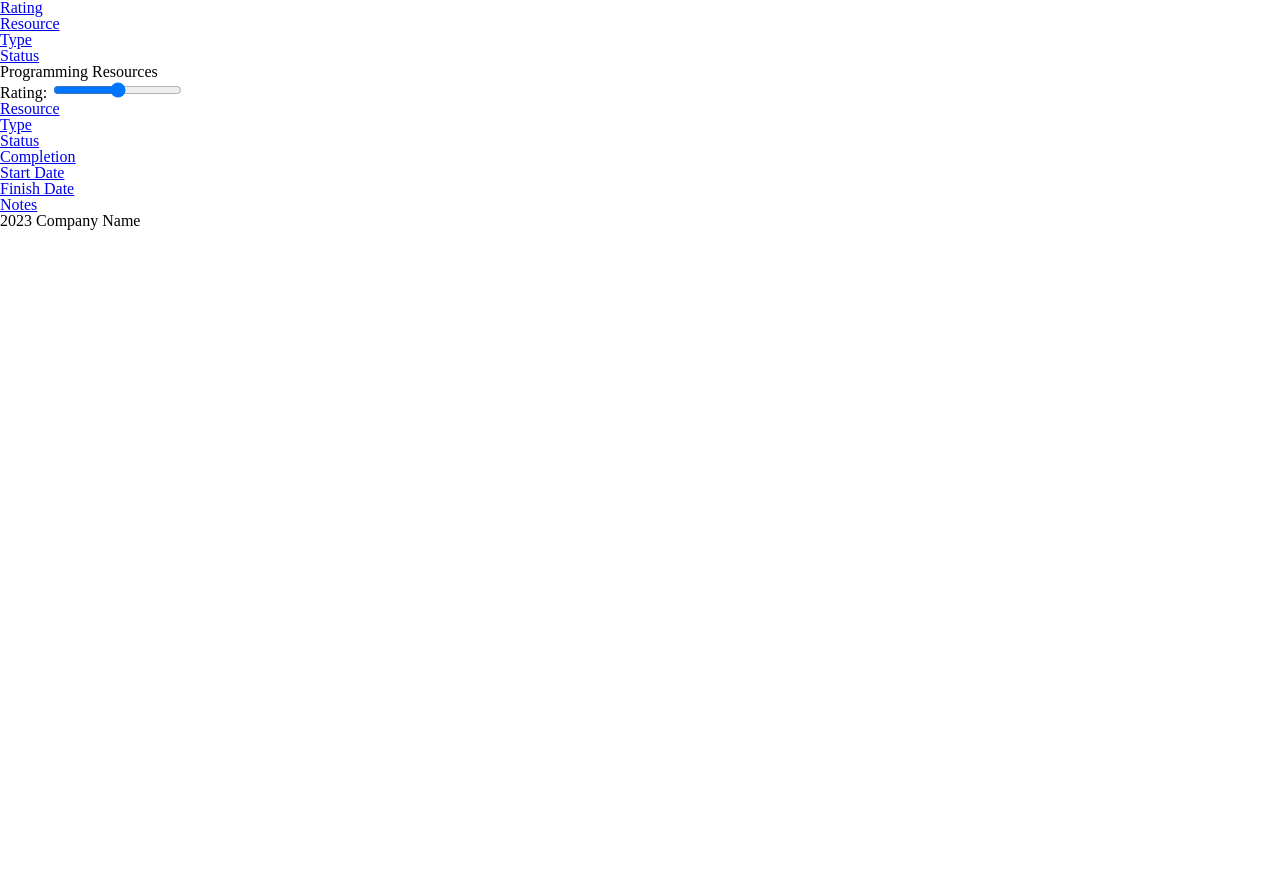
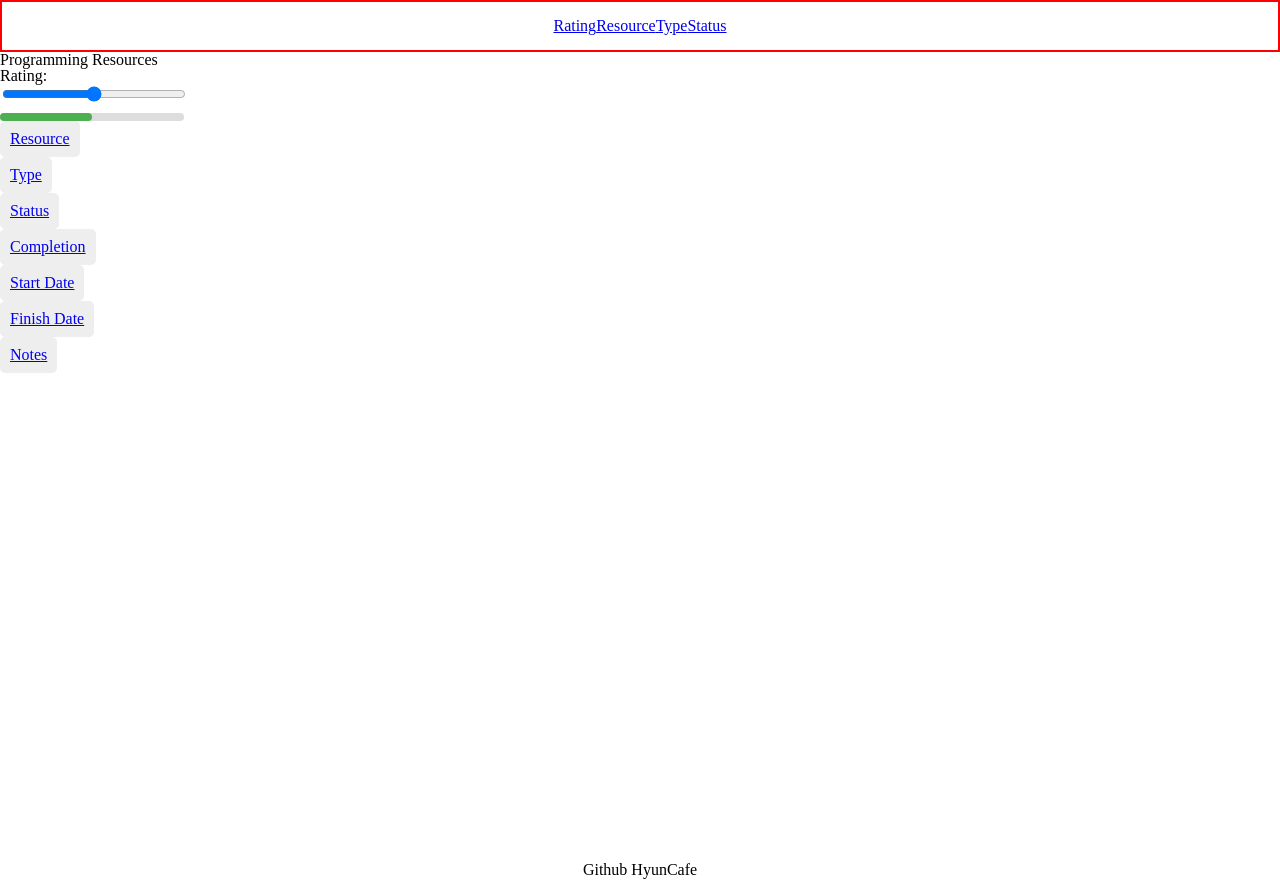
Before and after one commit to HyunCafe/odin-library, a plain HTML site: page index.html in a window 1280 px wide. Before the commit the page ends 800 px from the top, so only its background shows below. Drawn offline with nearby package versions, Linux system fonts and the light colour scheme.

Commit message:
Add: Adding some CSS structure

```diff
--- a/index.html
+++ b/index.html
@@ -43,7 +43,7 @@
     </main>
 
     <footer class="site-footer">
-       <p>2023 Company Name</p>
+       <p>Github HyunCafe</p>
     </footer>
     <script src="script.js" defer></script>
 </body>
--- a/styles.css
+++ b/styles.css
@@ -0,0 +1,67 @@
+/* Global Styles */
+  ul {
+    list-style: none;
+  }
+
+  /* Header Navbar */
+  .site-header {
+    display: flex;
+    justify-content: space-around;
+    color: #fff;
+    padding: 1em;
+    border: 2px red solid;
+  }
+
+  .header__list {
+    display: flex;
+    justify-content: space-between;
+  }
+
+  .header__item {
+  }
+
+  /* Main Section */
+  .site-main {
+    display: flex;
+    min-height: 100vh;
+  }
+
+
+  .main__list {
+    justify-content: space-between;
+  }
+
+  .main__item {
+    display: flex;
+  }
+
+  .main__link {
+    display: flex;
+    justify-content: center;
+    padding: 10px;
+    background-color: #eee;
+    border-radius: 5px;
+  }
+
+  .main__range {
+    width: 100%;
+  }
+
+  .main__progress-bar {
+    height: .5em;
+    margin-top: .5em;
+    background-color: #ddd;
+    border-radius: 5px;
+  }
+
+  .main__progress {
+    height: 100%;
+    background-color: #4caf50;
+    border-radius: 5px;
+  }
+
+  /* Footer */
+  .site-footer {
+    padding: 10px;
+    text-align: center;
+  }
```
